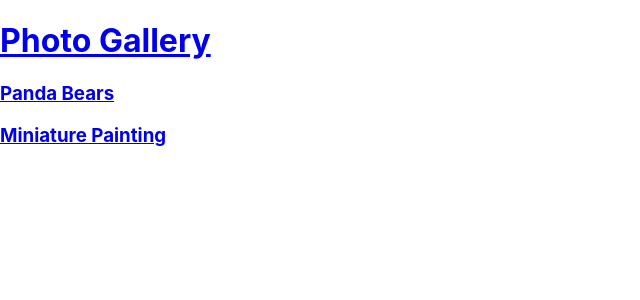
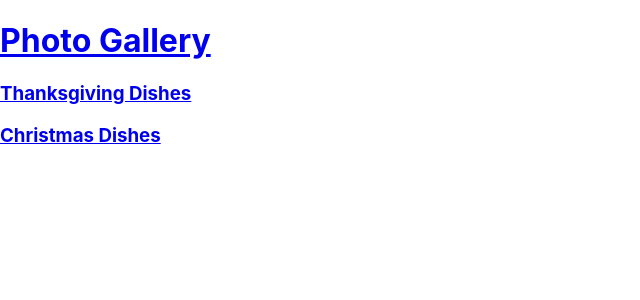
Before and after one commit to DylanAttal/react-photo-gallery, a React (Create React App) app: page / in a window 1280 px wide. Shown: the top 300 px of the page, without its empty margins (0-640 px from the left). Built offline with nearby package versions, Linux system fonts and the light colour scheme.

Commit message:
Uses my own data about holiday food.

```diff
--- a/src/App.js
+++ b/src/App.js
@@ -6,6 +6,7 @@ import './App.css'
 import CategoryList from './CategoryList'
 import PhotoList from './PhotoList'
 import PhotoDetails from './PhotoDetails'
+import myData from './myData.json'
 
 class App extends Component {
   render() {
--- a/src/CategoryList.js
+++ b/src/CategoryList.js
@@ -2,6 +2,7 @@ import React, { Component } from 'react'
 import { BrowserRouter as Router, Route, Link } from 'react-router-dom'
 
 import template from './template.json'
+import myData from './myData.json'
 
 import PhotoList from './PhotoList'
 import PhotoDetails from './PhotoDetails'
@@ -9,10 +10,10 @@ import PhotoDetails from './PhotoDetails'
 const CategoryList = props => {
   return (
     <div>
-      {Object.keys(template).map(category => {
+      {Object.keys(myData).map(category => {
         return (
           <h3 key={category}>
-            <Link to={`/${category}`}>{template[category].title}</Link>
+            <Link to={`/${category}`}>{myData[category].title}</Link>
           </h3>
         )
       })}
--- a/src/PhotoDetails.js
+++ b/src/PhotoDetails.js
@@ -1,19 +1,20 @@
 import React, { Component } from 'react'
 import { BrowserRouter as Router, Route, Link } from 'react-router-dom'
 import template from './template'
+import myData from './myData.json'
 
 const PhotoDetails = props => {
   return (
     <div>
       <h3>
         {
-          template[props.match.params.category].photos[props.match.params.id]
+          myData[props.match.params.category].photos[props.match.params.id]
             .title
         }
       </h3>
       <img
         src={
-          template[props.match.params.category].photos[props.match.params.id]
+          myData[props.match.params.category].photos[props.match.params.id]
             .imageURL
         }
       />
--- a/src/PhotoList.js
+++ b/src/PhotoList.js
@@ -1,6 +1,7 @@
 import React, { Component } from 'react'
 import { BrowserRouter as Router, Route, Link } from 'react-router-dom'
 import template from './template.json'
+import myData from './myData.json'
 import CategoryList from './CategoryList'
 
 const PhotoList = props => {
@@ -8,7 +9,7 @@ const PhotoList = props => {
   console.log(props.match.params.category)
   return (
     <div>
-      {template[props.match.params.category].photos.map((photo, index) => {
+      {myData[props.match.params.category].photos.map((photo, index) => {
         return (
           <div key={index}>
             <Link to={`/${props.match.params.category}/${index}`}>
--- /dev/null
+++ b/src/myData.json
@@ -0,0 +1,44 @@
+{
+  "thanksgiving": {
+    "title": "Thanksgiving Dishes",
+    "description": "Traditional food to be enjoyed by the whole family on Thanksgiving.",
+    "photos": [
+      {
+        "title": "Turkey",
+        "imageURL": "https://food.fnr.sndimg.com/content/dam/images/food/fullset/2011/10/12/0/FNM-110111_Neelys-Thanksgiving-041a_s4x3.jpg.rend.hgtvcom.826.620.suffix/1382540828991.jpeg",
+        "sourceURL": "https://www.foodnetwork.com/recipes/patrick-and-gina-neely/oven-roasted-turkey-recipe-1973646"
+      },
+      {
+        "title": "Stuffing",
+        "imageURL": "https://food.fnr.sndimg.com/content/dam/images/food/fullset/2011/8/10/2/Thanksgiving-2011_SH1411-three-br-stuffing_s4x3.jpg.rend.hgtvcom.826.620.suffix/1382540855294.jpeg",
+        "sourceURL": "https://www.foodnetwork.com/recipes/sandra-lee/three-bread-stuffing-recipe-1922604"
+      },
+      {
+        "title": "Green Bean Casserole",
+        "imageURL": "https://food.fnr.sndimg.com/content/dam/images/food/fullset/2012/3/2/0/WU0207H_green-bean-casserole_s4x3.jpg.rend.hgtvcom.826.620.suffix/1402583158208.jpeg",
+        "sourceURL": "https://www.foodnetwork.com/recipes/ree-drummond/green-bean-casserole-recipe-2042535"
+      }
+    ]
+  },
+  "christmas": {
+    "title": "Christmas Dishes",
+    "description": "Warm up the whole family with these delicious Christmas dishes!",
+    "photos": [
+      {
+        "title": "Honey Glazed Ham",
+        "imageURL": "https://food.fnr.sndimg.com/content/dam/images/food/fullset/2017/4/19/0/VB0511H_Honey-Mustard-Glazed-Ham_s4x3.jpg.rend.hgtvcom.826.620.suffix/1492630160143.jpeg",
+        "sourceURL": "https://www.foodnetwork.com/recipes/valerie-bertinelli/honey-mustard-glazed-ham-3703711"
+      },
+      {
+        "title": "Mashed Potatoes",
+        "imageURL": "https://food.fnr.sndimg.com/content/dam/images/food/fullset/2008/9/3/0/mashedpotatoes_s4x3.jpg.rend.hgtvcom.826.620.suffix/1384541148269.jpeg",
+        "sourceURL": "https://www.foodnetwork.com/recipes/tyler-florence/mashed-potatoes-recipe-1943035"
+      },
+      {
+        "title": "Baked Brie",
+        "imageURL": "https://food.fnr.sndimg.com/content/dam/images/food/fullset/2010/8/12/0/FN-Thanksgiving-2010_Brie_s4x3.jpg.rend.hgtvcom.826.620.suffix/1371593427841.jpeg",
+        "imageSource": "https://www.foodnetwork.com/recipes/paula-deen/brie-en-croute-recipe-1940420"
+      }
+    ]
+  }
+}
```
